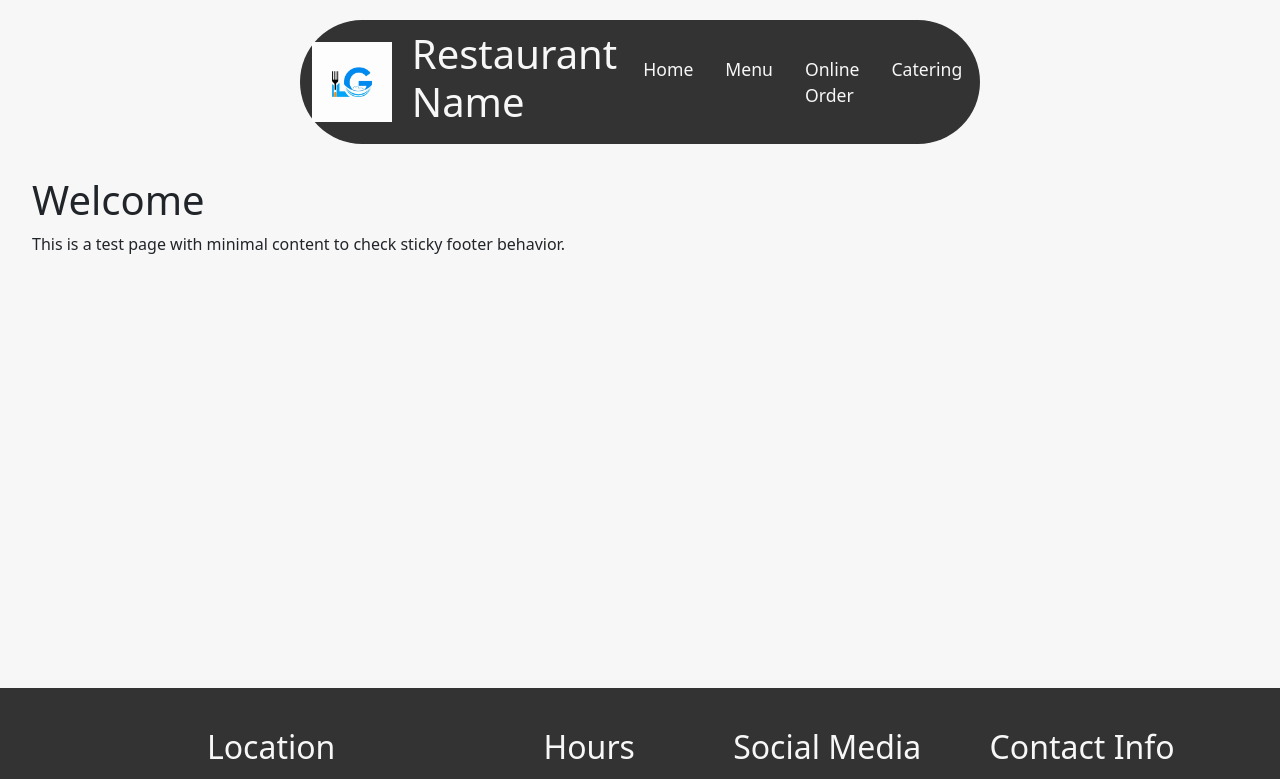
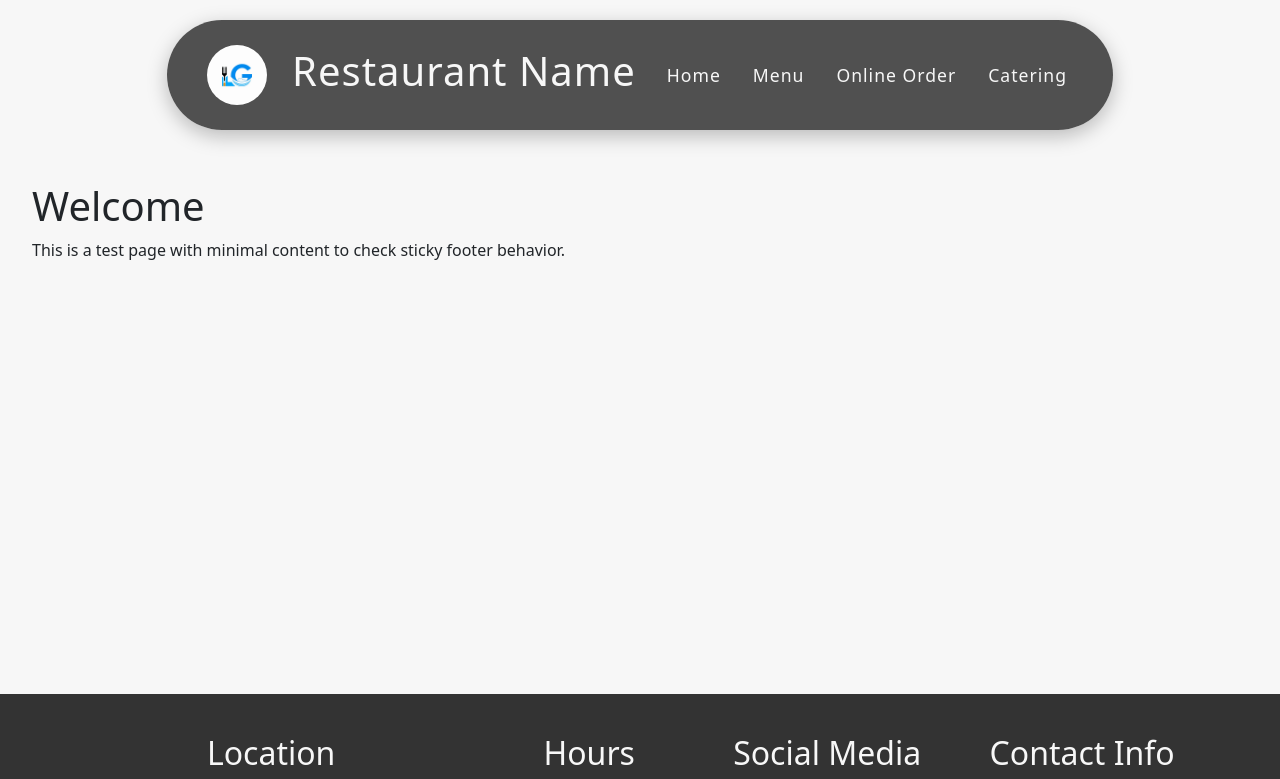
Before and after one commit to lukegarci/restaurant-template, a React (Vite) app in the folder restaurant-frontend/: page / in a window 1280 px wide. Shown: the top 779 px of the page. Built offline with nearby package versions, Linux system fonts and the light colour scheme.

Commit message:
Adjust the header color

```diff
--- a/restaurant-frontend/src/css/Header.css
+++ b/restaurant-frontend/src/css/Header.css
@@ -31,3 +31,52 @@
     width: 100px;
     padding: 10px;
 }
+
+.header {
+    display: flex;
+    justify-content: center;
+    align-items: center;   /* keeps vertical alignment neat */
+    background-color: rgba(51, 51, 51, 0.85); /* semi-transparent for glassy look */
+    backdrop-filter: blur(8px); /* frosted glass effect */
+    -webkit-backdrop-filter: blur(8px); /* Safari support */
+    border-radius: 500px;
+    margin: 20px auto;     /* centers automatically */
+    max-width: 1000px;     /* makes it scalable */
+    padding: 15px 30px;    /* more breathing room */
+
+    /* Shadow for depth */
+    box-shadow: 0 6px 20px rgba(0, 0, 0, 0.25);
+
+    /* Smooth load animation */
+    opacity: 0;
+    transform: translateY(-15px);
+    transition: opacity 1s ease, transform 1s ease;
+}
+
+/* Add a loaded state */
+.header.loaded {
+    opacity: 1;
+    transform: translateY(0);
+}
+
+.brand {
+    display: flex;
+    align-items: center;
+    gap: 15px;                /* a touch more spacing */
+    color: #F7F7F7;
+    font-size: 1.2rem;        /* more presence */
+    font-weight: 500;
+    letter-spacing: 1px;      /* subtle modern feel */
+}
+
+.logo {
+    height: 80px;            /* slightly smaller for balance */
+    width: 80px;
+    padding: 10px;
+    border-radius: 50%;      /* makes logo softer */
+    transition: transform 0.3s ease;
+}
+
+.logo:hover {
+    transform: scale(1.05);  /* subtle zoom on hover */
+}
```
